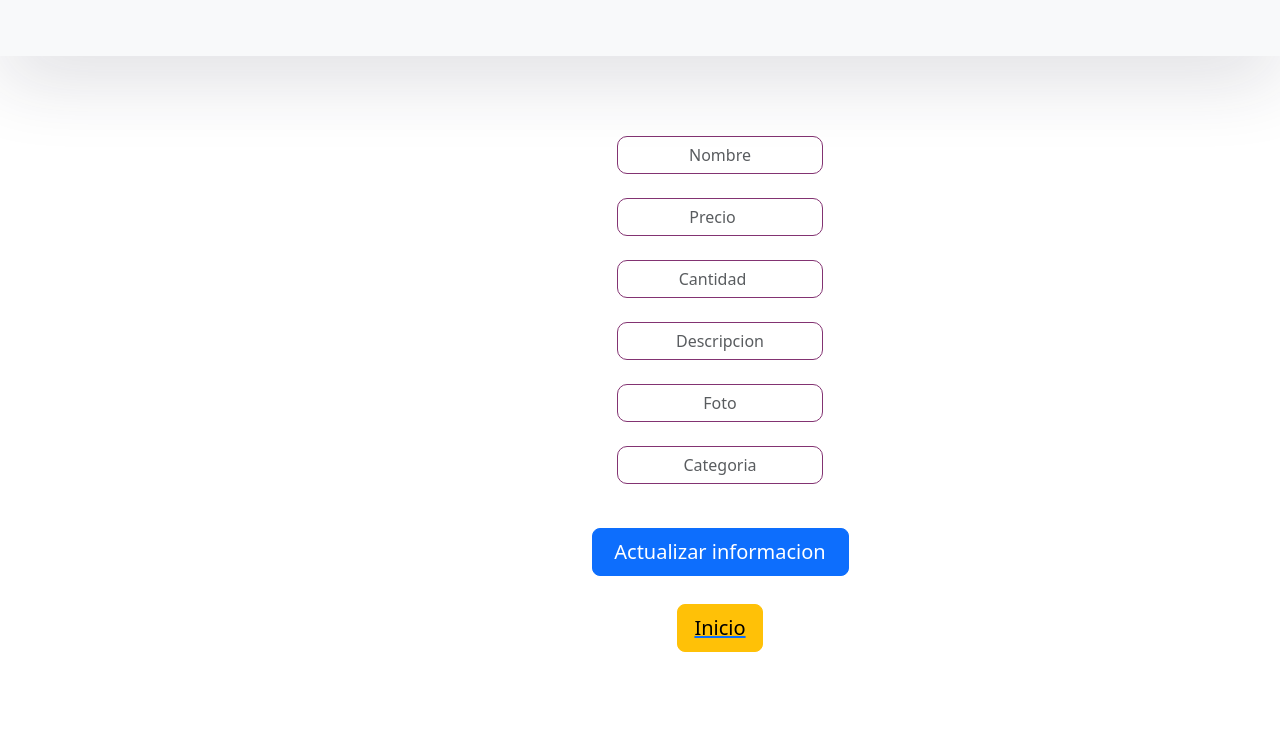
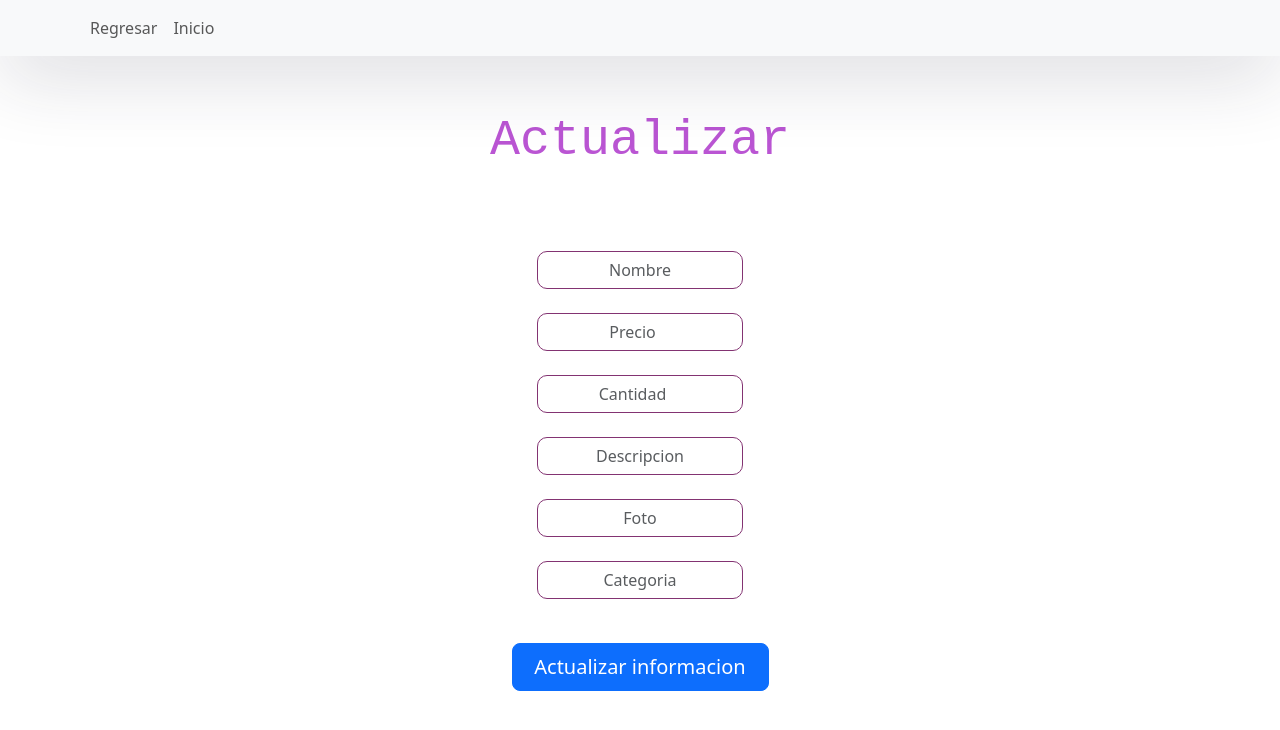
Before and after one commit to SectaTernurin/Ternutianguis, a React (Create React App) app in the folder ternutianguis/: page /actualizar in a window 1280 px wide. Shown: the top 730 px of the page. Built offline with nearby package versions, Linux system fonts and the light colour scheme.

Commit message:
Agregando .css a actualizar

```diff
--- a/ternutianguis/src/paginas/NavBarAux.js
+++ b/ternutianguis/src/paginas/NavBarAux.js
@@ -15,9 +15,10 @@ export const NavBarAux = () => {
               <Nav.Link href="/acceder">Ingresar</Nav.Link>
               <Nav.Link href="/registrarse">Registrarse</Nav.Link>
             </>
-          ) : currentPage === '/acceder' || currentPage === '/registrarse'
-          || currentPage === '/verProductos' || currentPage === '/agregar'? (
+          ) : currentPage === '/acceder' || currentPage === '/registrarse'? (
             <Nav.Link href="/">Regresar</Nav.Link>
+          ) : currentPage === '/verProductos' || currentPage === '/agregar'? (
+            <Nav.Link href="/inicio">Regresar</Nav.Link>
           ) : currentPage === '/inicio' ? (
             <>
               <Nav.Link href="/agregar">Agrega Producto</Nav.Link>
@@ -27,6 +28,11 @@ export const NavBarAux = () => {
           ) : currentPage === '/inicioC' ? (
             <>
               <Nav.Link href="/cerrarSesion">Cerrar Sesión</Nav.Link>
+            </>
+          ) : currentPage === '/actualizar' ? (
+            <>
+              <Nav.Link href="/verProductos">Regresar</Nav.Link>
+              <Nav.Link href="/inicio">Inicio</Nav.Link>
             </>
           ) : (
             null
--- /dev/null
+++ b/ternutianguis/src/paginas/Vendedor/Actualizar.css
@@ -0,0 +1,31 @@
+.container {
+    display: flex;
+    flex-direction: column;
+    align-items: center;
+  }
+
+  .title-container {
+    margin-bottom: 5px;
+  }
+
+  h1 {
+    text-align: center;
+  }
+
+  .form-container {
+    margin-top: 10px;
+  }
+
+  .form-group {
+    margin-bottom: 1.5rem;
+  }
+
+  .form-control {
+    width: 100%;
+  }
+
+  .button-container {
+    text-align: center;
+    background-color: blueviolet;
+    margin-top: 2rem;
+  }
--- a/ternutianguis/src/paginas/Vendedor/Actualizar.js
+++ b/ternutianguis/src/paginas/Vendedor/Actualizar.js
@@ -2,6 +2,7 @@ import React, { useEffect, useState } from "react";
 import { Button, Form } from "react-bootstrap";
 import { Link } from "react-router-dom";
 import { useNavigate } from "react-router-dom";
+import './Actualizar.css';
 
 export function Actualizar() {
 	// Se utiliza usestate para modificar y obtener valores del jsx
@@ -61,6 +62,9 @@ export function Actualizar() {
 	};
 
 	return (
+	<div className="container">
+      <div className="title-container"></div>
+      <h1>Actualizar</h1>
 	  <div>
 		<Form
 		  className="d-grid gap-2"
@@ -138,24 +142,17 @@ export function Actualizar() {
 			/>
 		  </Form.Group>
 
-		  {/* Hadinling an onclick event
-			running an edit logic */}
 		  <Button
 			onClick={(e) => handelSubmit(e)}
 			variant="primary"
 			type="submit"
 			size="lg"
+			className="button-container"
 		  >
 			Actualizar informacion
 		  </Button>
-
-		  {/* Redirecting to main page after editing */}
-		  <Link className="d-grid gap-2" to="/inicio">
-			<Button variant="warning" size="lg">
-			  Inicio
-			</Button>
-		  </Link>
 		</Form>
+	  </div>
 	  </div>
 	);
   }
--- a/ternutianguis/src/paginas/Vendedor/AltaProducto.css
+++ b/ternutianguis/src/paginas/Vendedor/AltaProducto.css
@@ -1,5 +1,3 @@
-/* AltaProducto.css */
-
 /* Estilos para el contenedor principal */
 .container {
     display: flex;
--- a/ternutianguis/src/paginas/Vendedor/VerProductos.css
+++ b/ternutianguis/src/paginas/Vendedor/VerProductos.css
@@ -2,21 +2,23 @@
 .table-container-wrapper {
   display: flex;
   flex-direction: column;
-    justify-content: center;
-    align-items: center;
-    height: 100vh; /* Altura completa de la pantalla */
+  justify-content: flex-start;
+  align-items: flex-start;
+  height: 100vh;
+  margin-top: 50px;
+  margin-left: 50px;
 }
 
 .table-title {
   font-size: 2rem;
   font-weight: bold;
-    margin-bottom: 2rem; /* Espacio inferior entre el título y la tabla */
-    text-align: center; /* Centrar el texto horizontalmente */
+  text-align: center;
+  width: 100%;
 }
 
 .table-container {
-    width: 80%; /* Ancho de la tabla */
-    margin-bottom: 2rem; /* Espacio inferior */
+  width: 80%;
+  margin-bottom: 2rem;
 }
 
 .table-container table {
@@ -28,7 +30,7 @@
   padding: 10px;
   text-align: center;
   border: 1px solid #ddd;
-    vertical-align: middle; /* Centrar verticalmente el contenido */
+  vertical-align: middle;
 }
 
 .table-container thead {
@@ -80,8 +82,9 @@
 /* Estilo para el botón de agregar */
 .d-grid {
   display: flex;
-    justify-content: center;
-    width: 100%;
+  justify-content: flex-start; /* Mueve el botón de agregar a la derecha */
+  width: 80%;
+  margin-bottom: 20px; /* Añade un margen superior si es necesario */
 }
 
 .d-grid .btn-agregar {
--- a/ternutianguis/src/paginas/Vendedor/VerProductos.js
+++ b/ternutianguis/src/paginas/Vendedor/VerProductos.js
@@ -38,6 +38,11 @@ export function VerProductos() {
                 Tus Productos
             </div>
         <div className="table-container">
+        <Link className="d-grid gap-2" to="/agregar">
+                <Button className="btn-agregar" size="lg">
+                    Agregar Producto
+                </Button>
+            </Link>
             <Table striped bordered hover size="sm">
                 <thead>
                     <tr>
@@ -84,11 +89,6 @@ export function VerProductos() {
                     ))}
                 </tbody>
             </Table>
-            <Link className="d-grid gap-2" to="/agregar">
-                <Button className="btn-agregar" size="lg">
-                    Agregar Producto
-                </Button>
-            </Link>
         </div>
         </div>
     );
```
Lines whose indentation alone changed are shown as unchanged.
